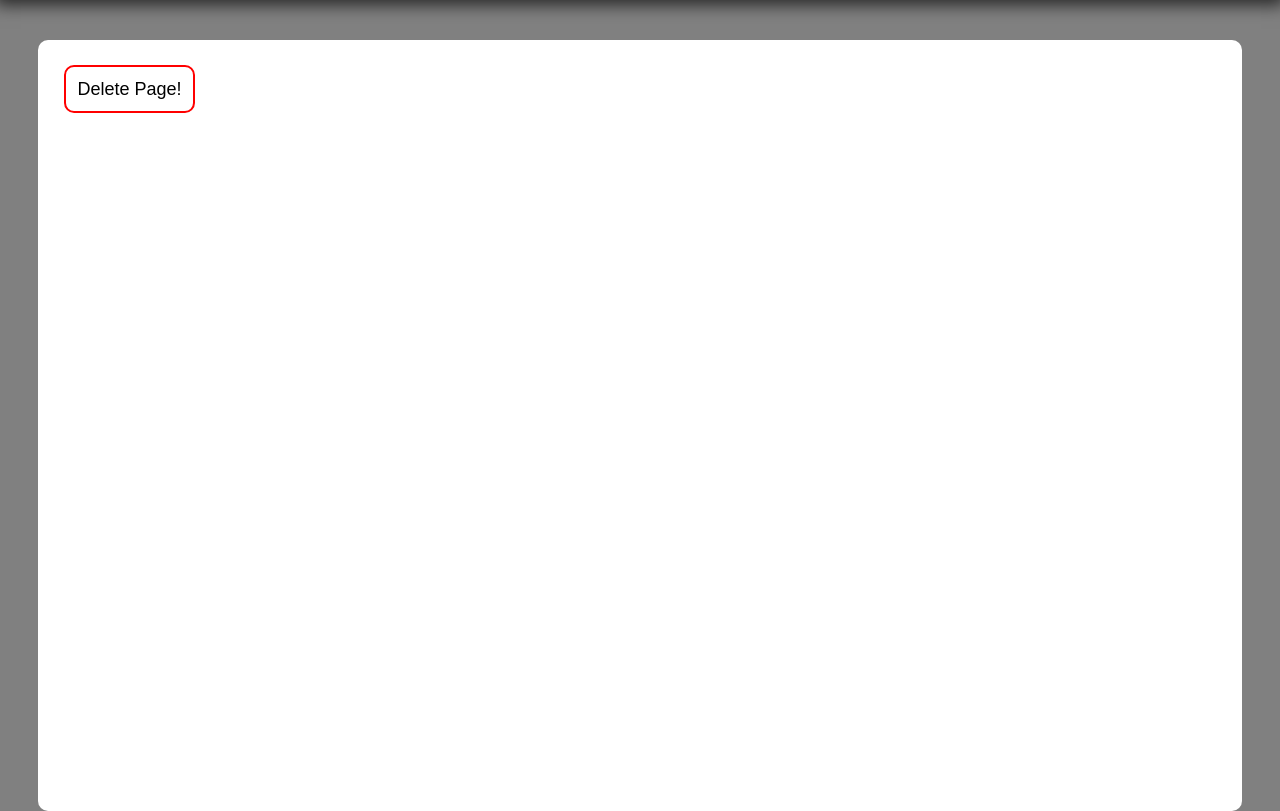
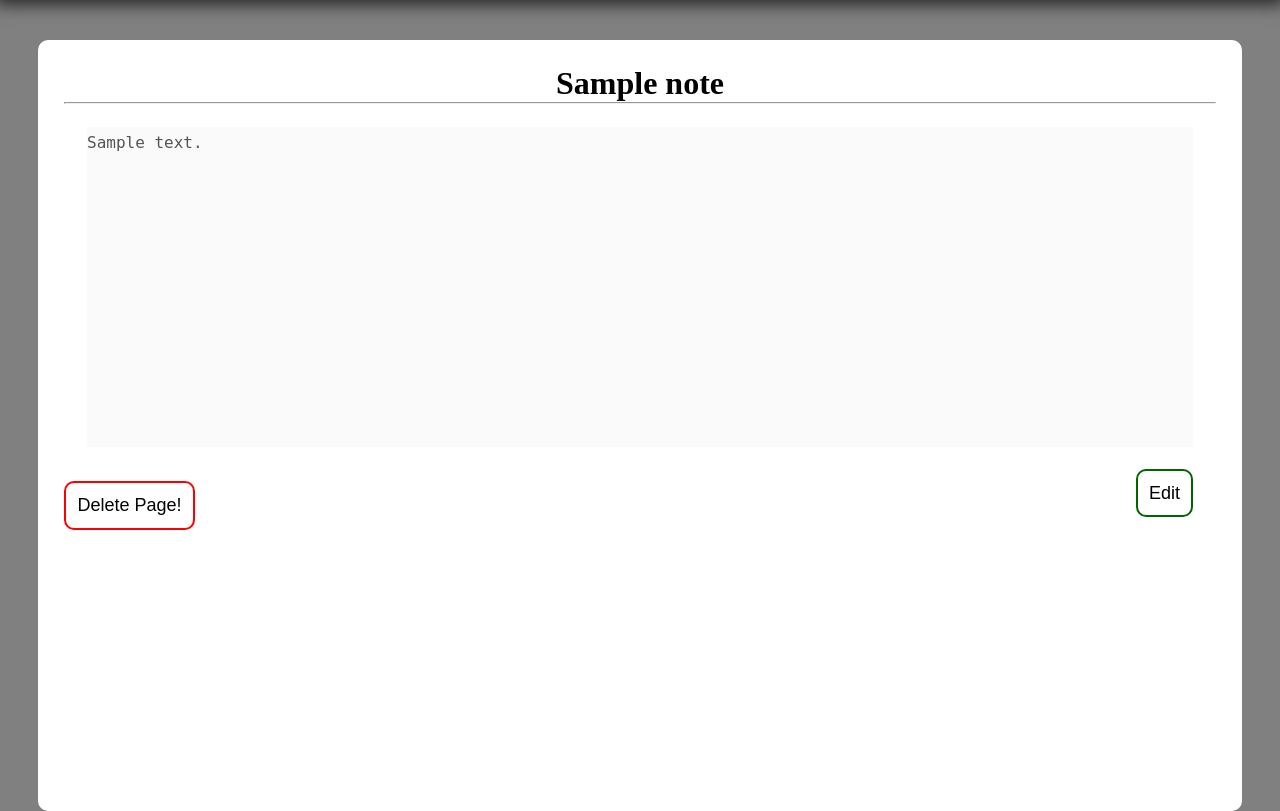
Before and after one commit to kushurox/Notes, a Django app: a page that uses note_making/templates/notes/info.html in a window 1280 px wide. Shown: the part 74-885 px from the top of the page. Run offline with Django 3.2, Linux system fonts and the light colour scheme; tables that the repository leaves empty hold one stand-in row (values such as "Sample post"); some web fonts are replaced.

Commit message:
can edit forms now lol

```diff
--- a/note_making/forms.py
+++ b/note_making/forms.py
@@ -23,5 +23,12 @@ class NewNote(forms.Form):
         return True
 
 
-    def set_title_ini(self, ini):
-        self.title.initial = ini
+class EditNote(forms.Form):
+    content = forms.CharField(widget=forms.Textarea(attrs={'id': 'content',
+                                                           'placeholder': 'Notes go here...'}),
+                              disabled=True, label="", required=True)
+
+    def edit(self, title):
+        note = Note.objects.filter(title=title)[0]
+        note.content = self.cleaned_data['content']
+        note.save()
--- a/note_making/static/notes/css/info.css
+++ b/note_making/static/notes/css/info.css
@@ -17,3 +17,47 @@
     font-size: larger;
     color: red;
 }
+
+#note-title{
+    text-align: center;
+}
+
+#note-desc{
+    padding: 2%;
+    text-align: justify;
+    font-family:Arial, Helvetica, sans-serif;
+    line-height: 2rem;
+}
+
+#note-desc #content{
+    width: 100%;
+    resize: none;
+    border: 0px;
+    font-size: large;
+    line-height: 2rem;
+    min-height: fit-content;
+    overflow-y: hidden;
+
+}
+
+#note-desc #content:focus{
+    overflow-y: scroll;
+}
+
+
+.fake-edit{
+    background: none;
+    border: 2px solid darkgreen;
+    padding: 1%;
+    border-radius: 10px;
+    font-size: large;
+    background-color: white;
+    float:right;
+    margin-top: 1%;
+    margin-left: 2vw;
+}
+
+.fake-edit:hover{
+    transition: 0.5s;
+    background-color: darkgreen;
+}
--- a/note_making/static/notes/css/new.css
+++ b/note_making/static/notes/css/new.css
@@ -100,3 +100,8 @@
 .create-form select:hover{
     border: 2px solid rgb(10, 250, 250);
 }
+
+
+#id_category{
+    margin-bottom: 5%;
+}
--- a/note_making/static/notes/js/info.js
+++ b/note_making/static/notes/js/info.js
@@ -1,7 +1,15 @@
 $(document).ready(function(){
     $('.delform').hide()
+    $('#real_edit_note').hide()
     $('#fake').click(function(){
         $('.delform').show()
         $(this).hide()
     })
+    $('#content').css('height', $("#content").prop('scrollHeight') + 'px')
+
+    $('#fake_edit_note').click(function(){
+        $(this).hide()
+        $('#content').removeAttr('disabled')
+        $('#real_edit_note').show()
+    })
 })
--- a/note_making/templates/notes/create_note.html
+++ b/note_making/templates/notes/create_note.html
@@ -22,4 +22,5 @@
             $('#id_title').css('border-bottom', '2px solid red')
         {% endif %}
     </script>
+
 {% endblock scripts %}
--- a/note_making/templates/notes/home.html
+++ b/note_making/templates/notes/home.html
@@ -21,7 +21,7 @@
                 {% endif %}
             </h4>
             <div>
-                <h6>Date Created: {{ note.date_of_creation }}</h6>
+                <h6>Date Modified: {{ note.date_of_creation }}</h6>
                 <h5><a href="info/{{note.title}}">visit note...</a></h5>
             </div>
         </div>
--- a/note_making/templates/notes/info.html
+++ b/note_making/templates/notes/info.html
@@ -13,6 +13,16 @@
     {% if not note_data %}
         <h2>This note does not exist</h2>
     {% else %}
+        <div class="note-content">
+        <h1 id="note-title">{{ note_data.0.title }}</h1>
+        <hr>
+            <form id="note-desc" method="POST">
+                {% csrf_token %}
+                {{ edit_form }}
+                <button type="button" id="fake_edit_note" class="fake-edit">Edit</button>
+                <button id="real_edit_note" class="fake-edit">Save</button>
+            </form>
+        </div>
         <button class="fake" id="fake">Delete Page!</button>
         <form method="POST" class="delform">
             {% csrf_token %}
@@ -26,4 +36,7 @@
 
 {% block scripts %}
 <script src="{% static 'notes/js/info.js' %}"></script>
+<script>
+    $("#content").val(`{{ note_data.0.content }}`)
+</script>
 {% endblock scripts %}
--- a/note_making/views.py
+++ b/note_making/views.py
@@ -1,9 +1,8 @@
 from django.db.models import DateTimeField
 from django.db.models.functions import Trunc
 from django.shortcuts import render, redirect
-from django.contrib import messages
 from .models import Note
-from .forms import NewNote
+from .forms import NewNote, EditNote
 from collections import defaultdict
 
 
@@ -59,12 +58,29 @@ def info(req, title):
     """
     Manages the logic for info.html
     """
-    if req.method == "POST" and 'delete' in req.POST:
-        Note.objects.filter(title=title)[0].delete()
-        return redirect('notes-home')
+    if req.method == "POST":
+        if 'delete' in req.POST:
+            Note.objects.filter(title=title)[0].delete()
+            return redirect('notes-home')
+        elif 'content' in req.POST:
+            n = Note.objects.get(title=title)
+            n.content = req.POST['content']
+            n.save()
+
+
+            # TODO pls ask someone for help later since this isn't working as of now
+
+            # form.is_valid()
+
+            # redirect them to diff page
+
+    notes = Note.objects.filter(title=title)
+
+    form = EditNote()
 
     context = {
         'title': title,
-        'note_data': Note.objects.filter(title=title),
+        'note_data': notes,
+        'edit_form': form
     }
     return render(req, 'notes/info.html', context)
```
Also changed, not shown: note_making/static/notes/css/notes.css (line endings or trailing spaces).
